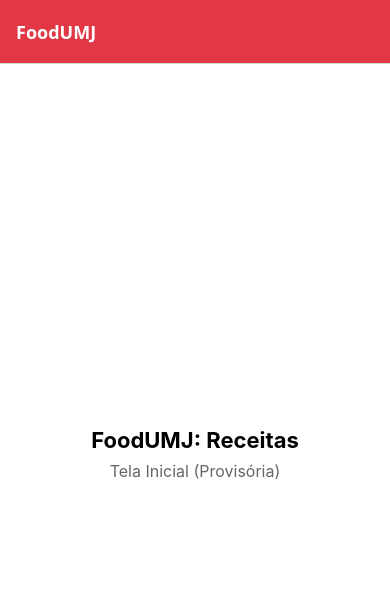
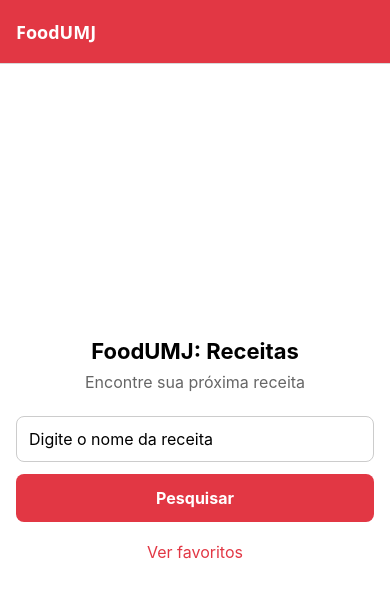
Before and after one commit to rafaelbezerra080/PROJETO-FOODUMJ-ADS, a React Native app: screen /Home in a window 390 px wide. Shown: the top 598 px of the page. Built offline with nearby package versions, Linux system fonts and the light colour scheme.

Commit message:
feat: cria tela inicial com pesquisa

```diff
--- a/src/screens/HomeScreen.js
+++ b/src/screens/HomeScreen.js
@@ -1,11 +1,42 @@
-import React from 'react';
-import { StyleSheet, Text, View } from 'react-native';
+import React, { useState } from 'react';
+import { StyleSheet, Text, TextInput, TouchableOpacity, View } from 'react-native';
 
-export default function HomeScreen() {
+export default function HomeScreen({ navigation }) {
+  const [searchText, setSearchText] = useState('');
+  const [errorMessage, setErrorMessage] = useState('');
+
+  function handleSearch() {
+    const term = searchText.trim();
+    if (!term) {
+      setErrorMessage('Digite o nome de uma receita para pesquisar.');
+      return;
+    }
+    setErrorMessage('');
+    navigation.navigate('Results', { term });
+  }
+
   return (
     <View style={styles.container}>
       <Text style={styles.title}>FoodUMJ: Receitas</Text>
-      <Text style={styles.subtitle}>Tela Inicial (Provisória)</Text>
+      <Text style={styles.subtitle}>Encontre sua próxima receita</Text>
+      <TextInput
+        style={styles.input}
+        placeholder="Digite o nome da receita"
+        value={searchText}
+        onChangeText={setSearchText}
+        onSubmitEditing={handleSearch}
+        returnKeyType="search"
+      />
+      {errorMessage ? <Text style={styles.error}>{errorMessage}</Text> : null}
+      <TouchableOpacity style={styles.button} onPress={handleSearch}>
+        <Text style={styles.buttonText}>Pesquisar</Text>
+      </TouchableOpacity>
+      <TouchableOpacity
+        style={styles.favoritesButton}
+        onPress={() => navigation.navigate('Favorites')}
+      >
+        <Text style={styles.favoritesButtonText}>Ver favoritos</Text>
+      </TouchableOpacity>
     </View>
   );
 }
@@ -26,5 +57,39 @@ const styles = StyleSheet.create({
   subtitle: {
     fontSize: 16,
     color: '#666',
+    marginBottom: 24,
+  },
+  input: {
+    width: '100%',
+    borderWidth: 1,
+    borderColor: '#ccc',
+    borderRadius: 8,
+    padding: 12,
+    fontSize: 16,
+    marginBottom: 12,
+  },
+  error: {
+    color: '#e23744',
+    marginBottom: 12,
+  },
+  button: {
+    width: '100%',
+    backgroundColor: '#e23744',
+    borderRadius: 8,
+    padding: 14,
+    alignItems: 'center',
+    marginBottom: 12,
+  },
+  buttonText: {
+    color: '#fff',
+    fontSize: 16,
+    fontWeight: 'bold',
+  },
+  favoritesButton: {
+    padding: 8,
+  },
+  favoritesButtonText: {
+    color: '#e23744',
+    fontSize: 16,
   },
 });
```
